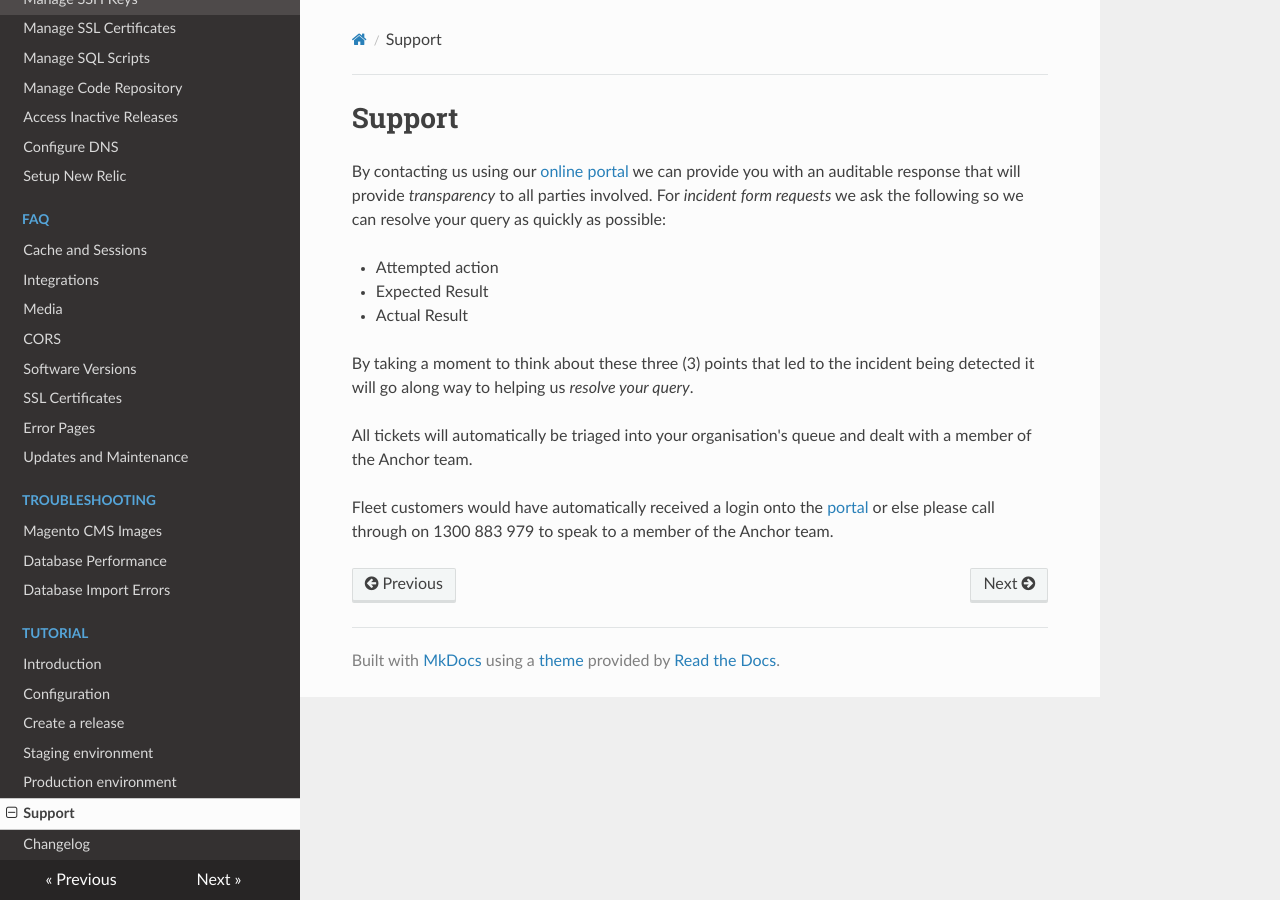
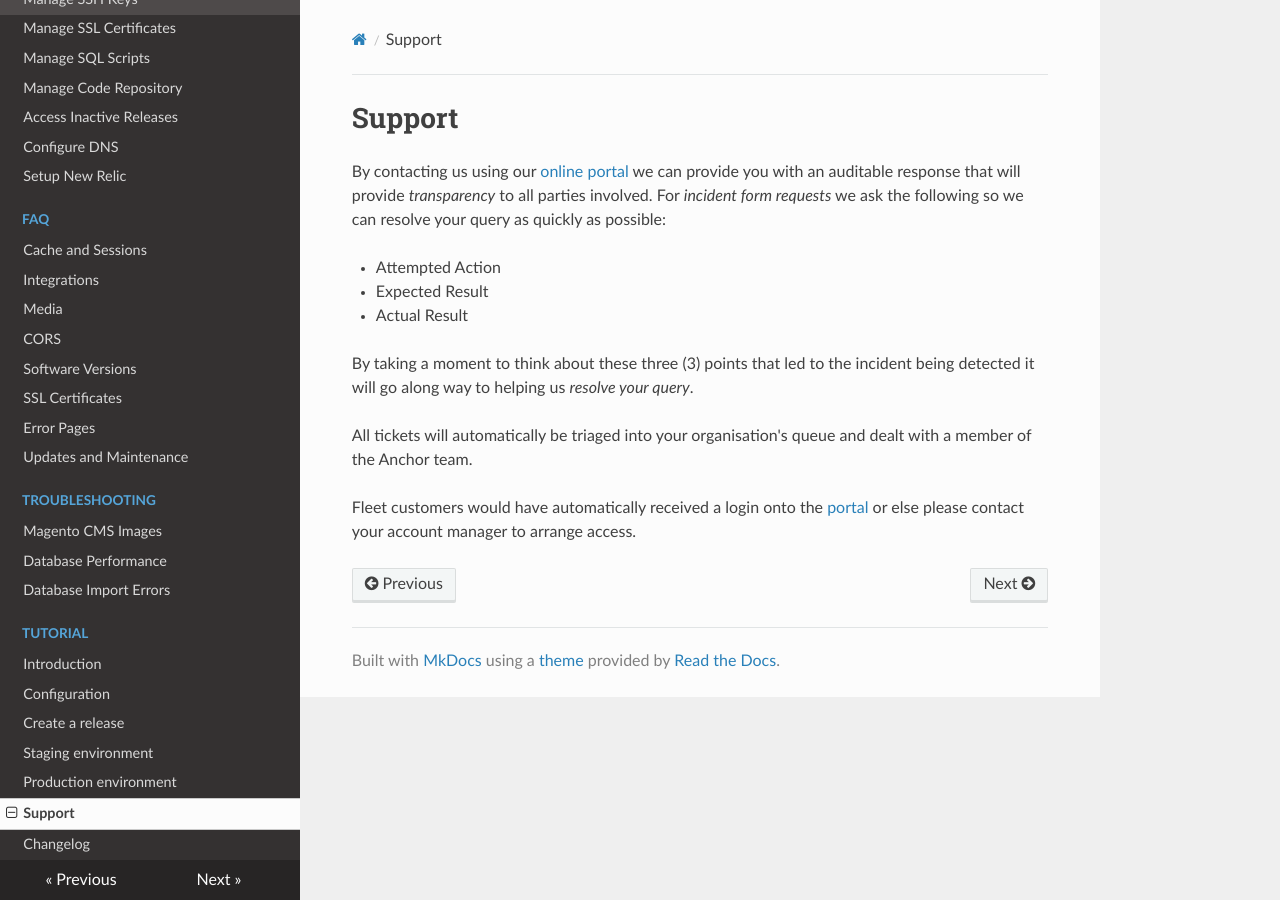
Before and after one commit to anchor/fleet-magento-docs, an MkDocs documentation site: the page built from docs/support.md, in a window 1280 px wide. Built offline with MkDocs 1.6.1, drawn with Linux system fonts in a browser that asks for light colours; nearby versions of some CDN libraries; old or Windows-style settings are respelled for this version of MkDocs.

Commit message:
Capitalised words and removed phone number

```diff
--- a/docs/support.md
+++ b/docs/support.md
@@ -2,7 +2,7 @@
 
 By contacting us using our [online portal](https://anchorfleet.zendesk.com/) we can provide you with an auditable response that will provide *transparency* to all parties involved. For *incident form requests* we ask the following so we can resolve your query as quickly as possible:
 
-* Attempted action
+* Attempted Action
 * Expected Result
 * Actual Result
 
@@ -10,4 +10,4 @@ By taking a moment to think about these three (3) points that led to the inciden
 
 All tickets will automatically be triaged into your organisation's queue and dealt with a member of the Anchor team.
 
-Fleet customers would have automatically received a login onto the [portal](https://anchorfleet.zendesk.com/) or else please call through on 1300 883 979 to speak to a member of the Anchor team.
+Fleet customers would have automatically received a login onto the [portal](https://anchorfleet.zendesk.com/) or else please contact your account manager to arrange access.
```
